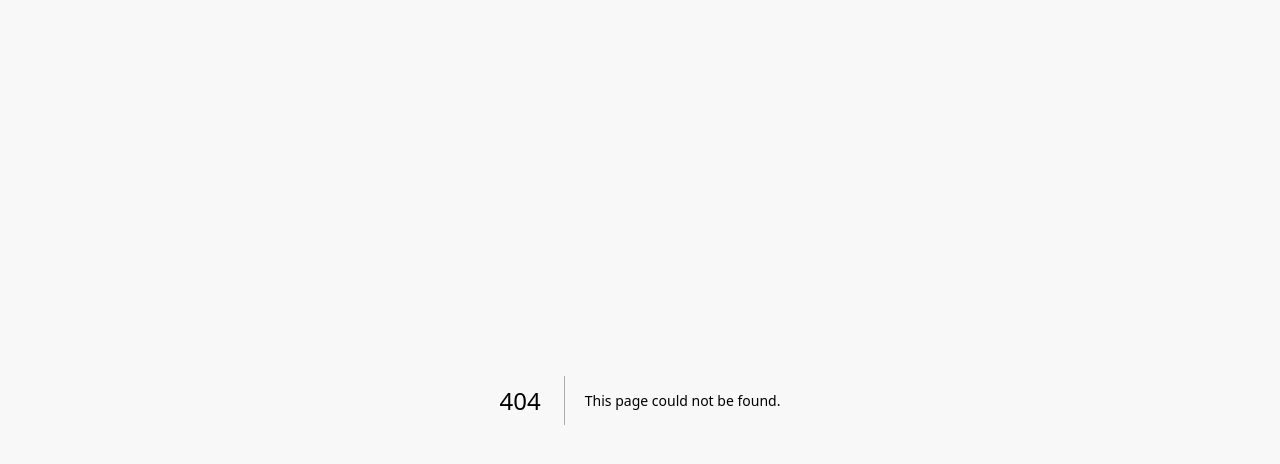
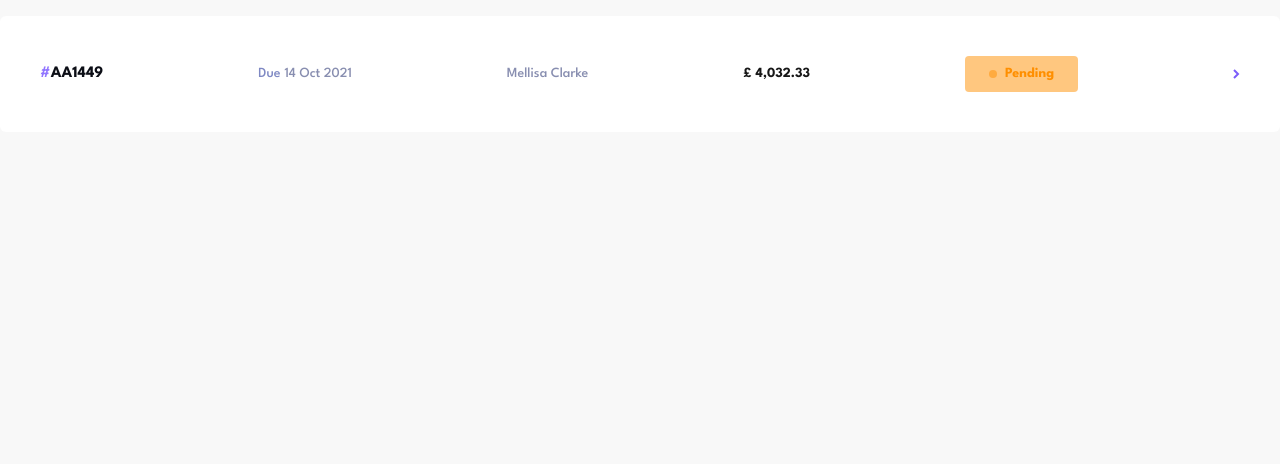
Before and after one commit to ijklmopffs/invoice-app, a Next.js app: page /view/AA1449 in a window 1280 px wide. Before the commit this address had no page. Shown: the top 464 px of the page. Built offline with nearby package versions, Linux system fonts and the light colour scheme.

Commit message:
view page in progress

```diff
--- a/app/page.tsx
+++ b/app/page.tsx
@@ -6,10 +6,30 @@ import moonIcon from "@/images/icon-moon.svg";
 import avatar from "@/images/image-avatar.jpg";
 import { useProvider } from "@/context/provider";
 import Navigation from "@/components/Navigation";
+import InvoiceComponent from "@/components/InvoiceComponent";
+import arrowRight from "@/images/icon-arrow-right.svg";
 
 export default function Home() {
   const { invoiceDetails } = useProvider();
   console.log(invoiceDetails);
+
+  // let invoices;
+
+  const invoices = invoiceDetails.map((invoice) => (
+    <InvoiceComponent
+      id={invoice.id}
+      key={invoice.id}
+      createdAt={invoice.createdAt}
+      paymentDue={invoice.paymentDue}
+      description={invoice.description}
+      paymentTerms={invoice.paymentTerms}
+      clientName={invoice.clientName}
+      clientEmail={invoice.clientEmail}
+      status={invoice.status}
+      total={invoice.total}
+      arrowRight={arrowRight}
+    />
+  ));
 
   return (
     <main className="flex gap-[30rem]">
@@ -27,6 +47,7 @@ export default function Home() {
 
       <div>
         <Navigation />
+        {invoices}
       </div>
     </main>
   );
--- /dev/null
+++ b/app/view/[id]/page.tsx
@@ -0,0 +1,43 @@
+"use client";
+
+import InvoiceComponent from "@/components/InvoiceComponent";
+import { useProvider } from "@/context/provider";
+import { useParams, useRouter } from "next/navigation";
+import arrowRight from "@/images/icon-arrow-right.svg";
+
+export default function ViewInvoice() {
+  const { getViewById } = useProvider();
+
+  const params = useParams();
+  //   const router = useRouter();
+  const id = params.id;
+
+  if (!id) return <p>Loading...</p>;
+
+  const invoice = getViewById(id);
+  //   const handleBack = () => {
+  //     router.back();
+  //   };
+
+  let invoiceDetails;
+
+  if (invoice) {
+    invoiceDetails = (
+      <InvoiceComponent
+        id={invoice.id}
+        key={invoice.id}
+        createdAt={invoice.createdAt}
+        paymentDue={invoice.paymentDue}
+        description={invoice.description}
+        paymentTerms={invoice.paymentTerms}
+        clientName={invoice.clientName}
+        clientEmail={invoice.clientEmail}
+        status={invoice.status}
+        total={invoice.total}
+        arrowRight={arrowRight}
+      />
+    );
+  }
+
+  return <div>{invoiceDetails}</div>;
+}
--- a/components/InvoiceComponent.tsx
+++ b/components/InvoiceComponent.tsx
@@ -1,3 +1,79 @@
-export default function InvoiceComponent() {
-  return <div></div>;
+import {
+  formatDate,
+  capitalizeFirstLetter,
+  formatMoney,
+} from "@/helpers/helper";
+import Image from "next/image";
+import Link from "next/link";
+
+interface InvoiceArray {
+  id: string;
+  createdAt: string;
+  paymentDue: string;
+  description: string;
+  paymentTerms: number;
+  clientName: string;
+  clientEmail: string;
+  status: string;
+  // senderAddress: Address;
+  // clientAddress: Address;
+  // items: Item[];
+  total: number;
+  arrowRight: string;
 }
+
+export default function InvoiceComponent({
+  id,
+  paymentDue,
+  clientName,
+  status,
+  total,
+  arrowRight,
+}: InvoiceArray) {
+  function getStatusStyles(status: string): {
+    textColor: string;
+    bgColor: string;
+  } {
+    const styles: Record<string, { textColor: string; bgColor: string }> = {
+      paid: { textColor: "text-[#33D69F]", bgColor: "bg-[#33D69F]/50" },
+      pending: { textColor: "text-[#FF8F00]", bgColor: "bg-[#FF8F00]/50" },
+      draft: { textColor: "text-[#373B53]", bgColor: "bg-[#373B53]/50" },
+    };
+
+    return styles[status] || { textColor: "text-black", bgColor: "bg-white" };
+  }
+
+  return (
+    <div className="flex justify-between items-center bg-white rounded-md my-4 p-10">
+      <div>
+        <span className="text-lightPurple font-bold">#</span>
+        <p className="text-darkBeige font-bold inline-block">{id}</p>
+      </div>
+
+      <div className="flex items-center gap-1">
+        <span className="text-lighterPurple font-medium text-sm">Due</span>
+        <p className="text-strongPurple font-medium text-sm">
+          {formatDate(paymentDue)}
+        </p>
+      </div>
+      <h1 className="text-strongPurple font-medium text-sm">{clientName}</h1>
+      <p className="font-bold text-sm">£ {formatMoney(total)}</p>
+      <div
+        className={`px-6 py-2 rounded flex items-center gap-2 font-bold text-sm ${
+          getStatusStyles(status).textColor
+        } ${getStatusStyles(status).bgColor}`}
+      >
+        <div
+          className={`w-2 h-2 rounded ${getStatusStyles(status).textColor} ${
+            getStatusStyles(status).bgColor
+          }`}
+        ></div>
+        <p>{capitalizeFirstLetter(status)}</p>
+      </div>
+
+      <Link href={`/view/${id}`}>
+        <Image src={arrowRight} alt="icon" />
+      </Link>
+    </div>
+  );
+}
--- a/components/Navigation.tsx
+++ b/components/Navigation.tsx
@@ -7,7 +7,7 @@ export default function Navigation() {
   const { invoiceDetails } = useProvider();
 
   return (
-    <main className="w-[65rem] my-16 flex items-center justify-between">
+    <main className="w-[65rem] my-8 flex items-center justify-between">
       <div>
         <h1 className="font-bold text-4xl text-darkBeige">Invoices</h1>
         <p className="font-medium text-xs text-strongPurple">
--- a/context/provider.tsx
+++ b/context/provider.tsx
@@ -1,16 +1,11 @@
 "use client";
 
-import {
-  createContext,
-  useState,
-  useContext,
-  // useEffect,
-  ReactNode,
-} from "react";
+import { createContext, useState, useContext } from "react";
 import data from "@/data/data.json";
 
 type AppContextType = {
   invoiceDetails: InvoiceArray[];
+  getViewById: (id: string) => InvoiceArray | undefined;
 };
 
 export interface Address {
@@ -47,8 +42,12 @@ const AppContext = createContext<AppContextType | undefined>(undefined);
 export const AppProvider = ({ children }: any) => {
   const [invoiceDetails, setInvoiceDetails] = useState<InvoiceArray[]>(data);
 
+  const getViewById = (id: string): InvoiceArray | undefined => {
+    return invoiceDetails.find((invoice) => invoice.id === id);
+  };
+
   return (
-    <AppContext.Provider value={{ invoiceDetails }}>
+    <AppContext.Provider value={{ invoiceDetails, getViewById }}>
       {children}
     </AppContext.Provider>
   );
--- /dev/null
+++ b/helpers/helper.ts
@@ -0,0 +1,24 @@
+function formatDate(dateString: string): string {
+  const date = new Date(dateString);
+
+  const day = date.getDate().toString().padStart(2, "0");
+  const month = date.toLocaleString("en-US", { month: "short" });
+  const year = date.getFullYear();
+
+  return `${day} ${month} ${year}`;
+}
+
+const capitalizeFirstLetter = (str: string): string => {
+  if (str.length === 0) return str;
+  return str.charAt(0).toUpperCase() + str.slice(1);
+};
+
+function formatMoney(amount: number): string {
+  const [whole, decimal] = amount.toString().split(".");
+
+  const formattedWhole = whole.replace(/\B(?=(\d{3})+(?!\d))/g, ",");
+
+  return decimal ? `${formattedWhole}.${decimal}` : formattedWhole;
+}
+
+export { formatDate, capitalizeFirstLetter, formatMoney };
```
